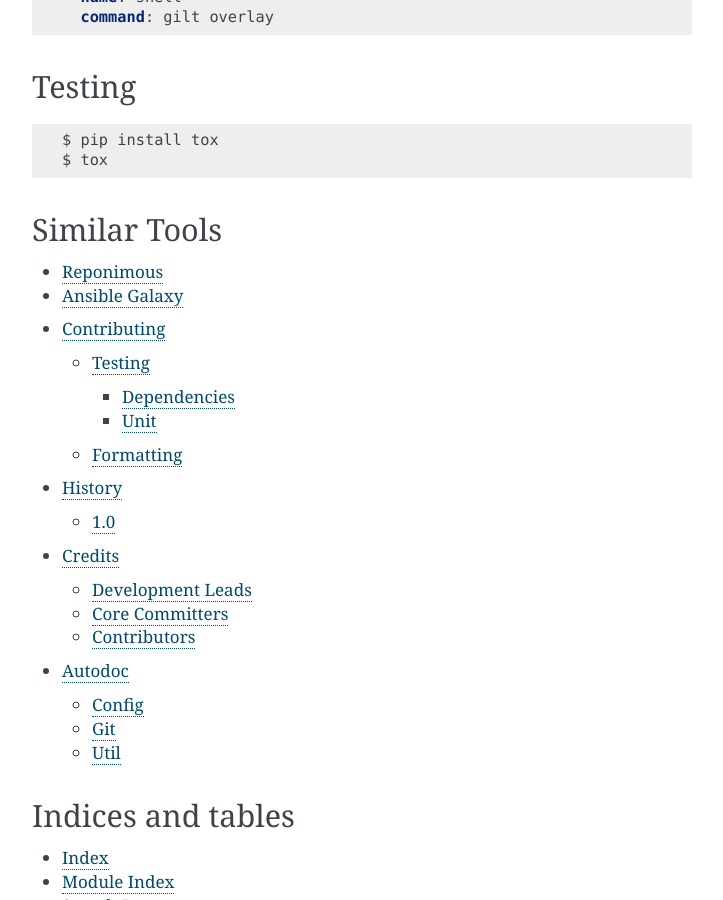
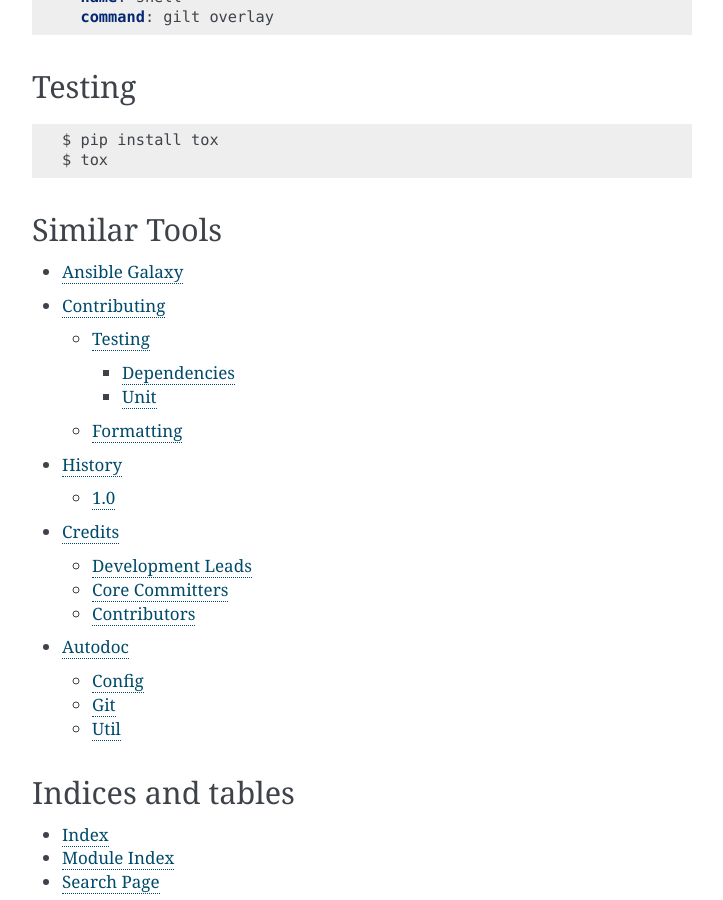
Before and after one commit to retr0h/py-gilt, a Sphinx documentation site: the page built from doc/source/index.rst, in a window 1280 px wide and 900 px high, scrolled down 1947 px. Shown: the whole window, without its empty margins (388-1111 px from the left). Built offline with Sphinx 7.4.7, drawn with Linux system fonts in a browser that asks for light colours; the version number could not be read and is left out.

Commit message:
Removed reponimous

```diff
--- a/doc/source/index.rst
+++ b/doc/source/index.rst
@@ -87,7 +87,6 @@
 Similar Tools
 =============
 
-* `Reponimous`_
 * `Ansible Galaxy`_
 
 .. toctree::
@@ -107,4 +106,3 @@
 
 .. _`Ansible Galaxy`: http://docs.ansible.com/ansible/galaxy.html#the-command-line-tool
 .. _`Molecule`: http://molecule.readthedocs.io
-.. _`Reponimous`: http://github.com/craigtracey/reponimous
```
